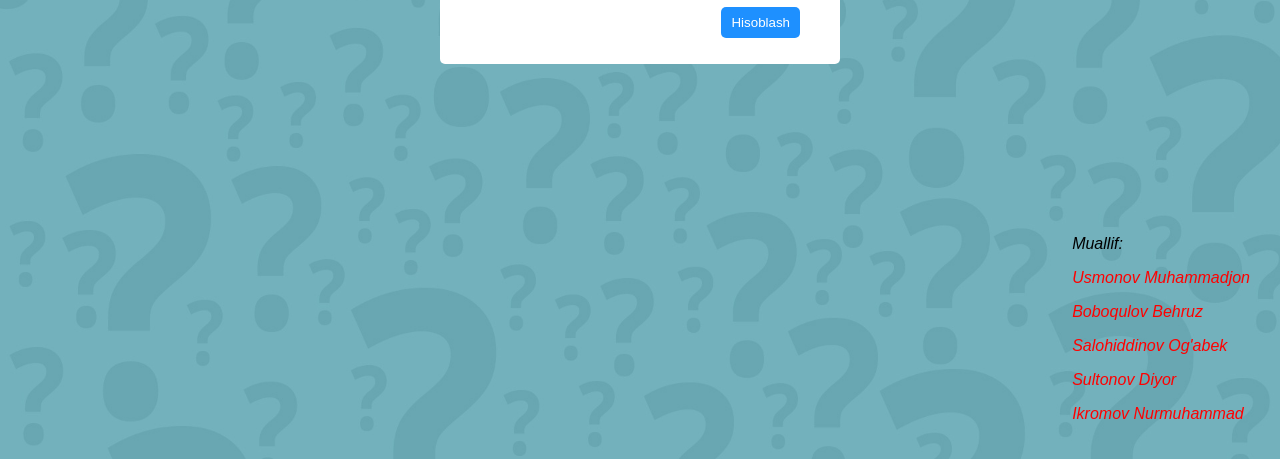
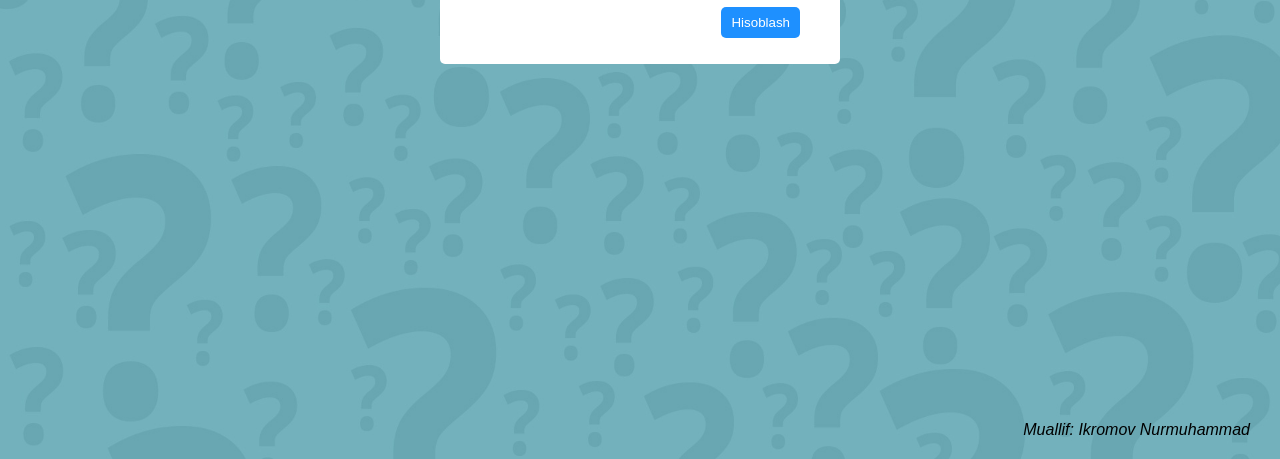
Before and after one commit to Nurmuhammad-Ikromov/toq_sonlar, a plain HTML site: page index.html in a window 1280 px wide. Shown: the part 341-800 px from the top of the page. Drawn offline with Linux system fonts and the light colour scheme.

Commit message:
add autor

```diff
--- a/index.html
+++ b/index.html
@@ -30,11 +30,7 @@
 		<div class="author">
 			<div class="author-name">
 				Muallif:
-				<p>Usmonov Muhammadjon</p>
-				<p>Boboqulov Behruz</p>
-				<p>Salohiddinov Og'abek</p>
-				<p>Sultonov Diyor</p>
-				<p>Ikromov Nurmuhammad</p>
+				<span>Ikromov Nurmuhammad</span>
 			</div>
 		</div>
 
```
